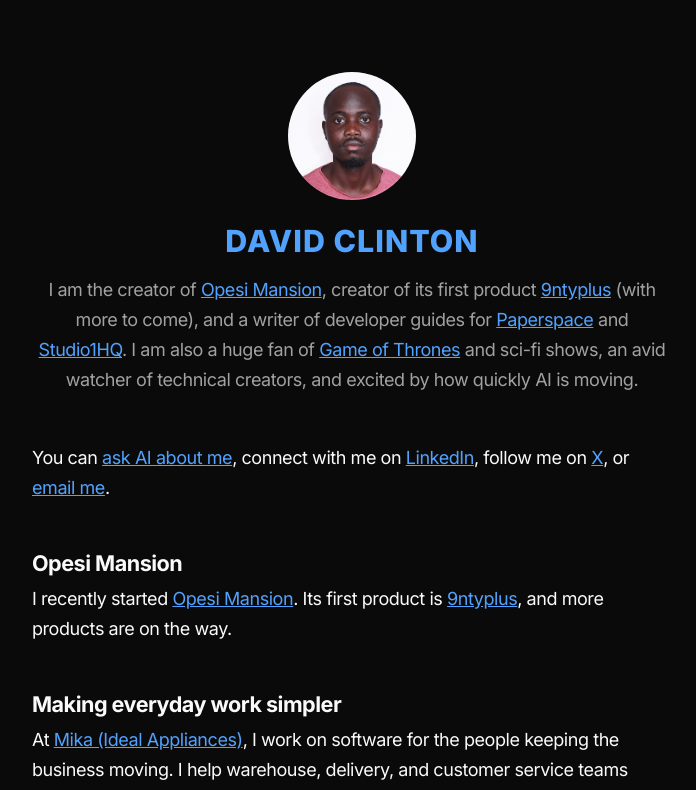
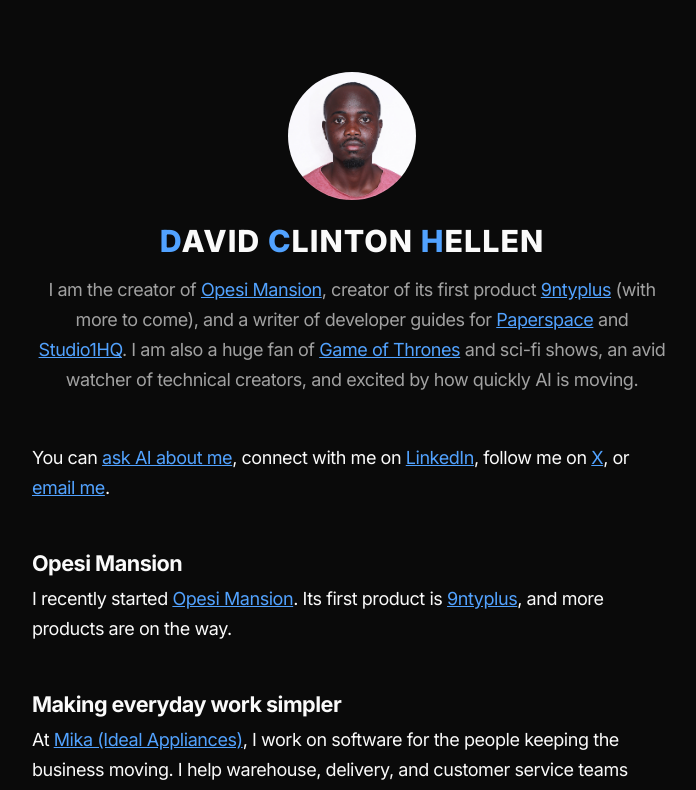
Before and after one commit to daveclinton/services-portfolio, a Next.js app: page / in a window 1280 px wide. Shown: the top 790 px of the page, without its empty margins (288-984 px from the left). Built offline with nearby package versions, Linux system fonts and the light colour scheme.

Commit message:
feat: add new name

```diff
--- a/app/globals.css
+++ b/app/globals.css
@@ -188,12 +188,16 @@
 }
 
 .home-story-header h1 {
-  color: var(--primary);
+  color: var(--foreground);
   font-size: 30.4px;
   font-weight: 800;
   line-height: 35px;
   letter-spacing: 1.00581px;
   text-transform: uppercase;
+}
+
+.home-story-initial {
+  color: var(--primary);
 }
 
 .home-story-header p {
--- a/app/page.tsx
+++ b/app/page.tsx
@@ -21,7 +21,15 @@ export default function Home() {
             <AvatarFallback>{profile.initials}</AvatarFallback>
           </Avatar>
         </div>
-        <h1>{site.name}</h1>
+        <h1>
+          {site.name.split(" ").map((name, index) => (
+            <span key={name}>
+              {index > 0 ? " " : null}
+              <span className="home-story-initial">{name[0]}</span>
+              {name.slice(1)}
+            </span>
+          ))}
+        </h1>
         <p>
           I am the creator of <a href={introduction.company.href}>{introduction.company.name}</a>,
           creator of its first product <a href={introduction.firstProduct.href}>{introduction.firstProduct.name}</a>
--- a/lib/portfolio-data.ts
+++ b/lib/portfolio-data.ts
@@ -5,7 +5,7 @@ import type { IntentName as AskAiIntent } from "@/lib/knowledge/intent"
 export type BrandIconName = "github" | "x" | "linkedin"
 
 export const site = {
-  name: "David Clinton",
+  name: "David Clinton Hellen",
   title: "DCH",
   description:
     "",
@@ -25,7 +25,7 @@ export const profile = {
   name: "Clinton",
   handle: "@daveclintonn",
   role: "Software Engineer 🇰🇪",
-  initials: "I",
+  initials: "DCH",
   avatarSrc: "/david.jpg",
   contactHref: "#links",
   contactLabel: "Contact Me",
```
